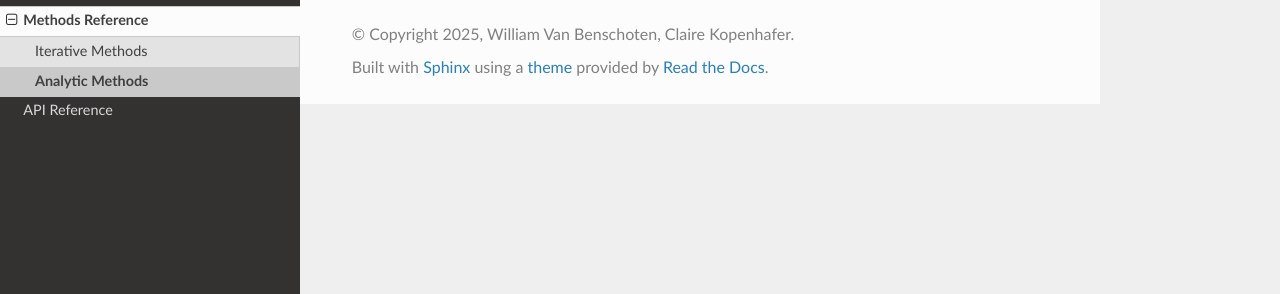
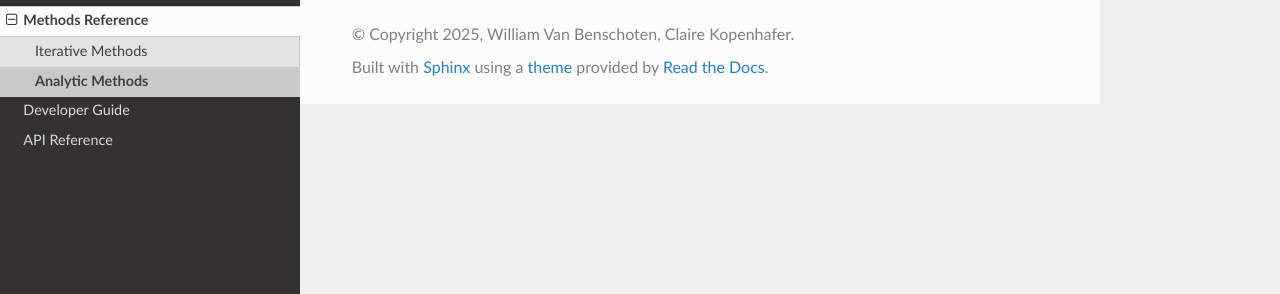
Before and after one commit to shepherd-group/pydmqmc, a Sphinx documentation site: the page built from docs/source/analytic.rst, in a window 1280 px wide. Shown: the part 221-515 px from the top of the page. Built offline with Sphinx 7.4.7 and the Read the Docs theme 3.1.0, drawn with Linux system fonts in a browser that asks for light colours; pages that are not in the unit, such as notebooks, are missing from menus.

Commit message:
Add stub for dev guide

```diff
--- /dev/null
+++ b/docs/source/dev/overview.rst
@@ -0,0 +1,4 @@
+.. _dev_overview:
+
+Developer Guide
+===============
--- a/docs/source/index.rst
+++ b/docs/source/index.rst
@@ -19,5 +19,5 @@ documentation for details.
     quickstart
     systems
     methods
-    dev_guide
+    dev/overview
     api/api
```
